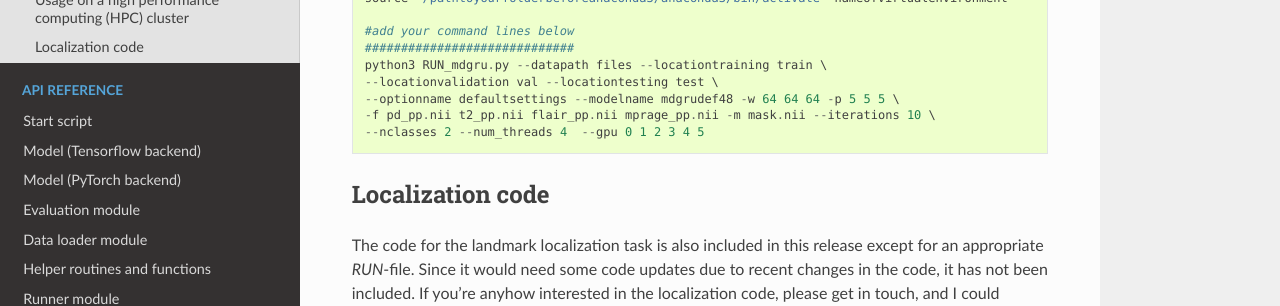
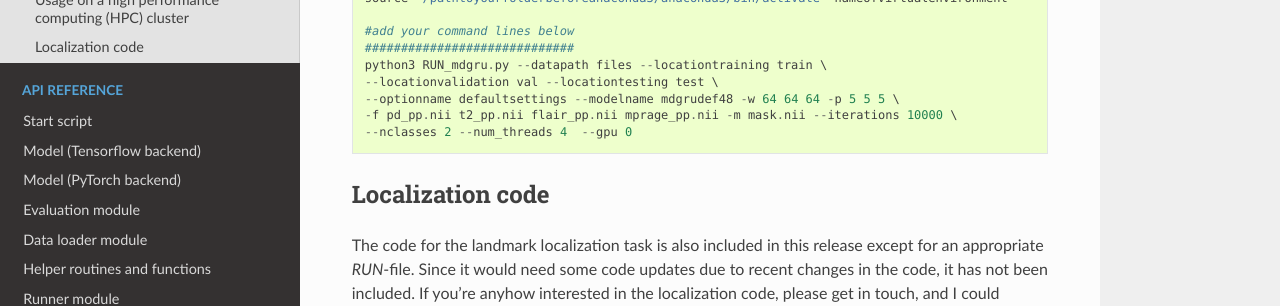
Before and after one commit to zubata88/mdgru, a Sphinx documentation site: the page built from docs/how_to_use.rst, in a window 1280 px wide and 900 px high, scrolled down 4922 px. Shown: the part 357-663 px from the top of the window. Built offline with Sphinx 7.4.7 and the Read the Docs theme 2.0.0, drawn with Linux system fonts in a browser that asks for light colours.

Commit message:
Update how_to_use.rst

```diff
--- a/docs/how_to_use.rst
+++ b/docs/how_to_use.rst
@@ -272,8 +272,8 @@ When using the code on a HPC cluster, make sure to set the GPU IDs. Copy the RUN
     python3 RUN_mdgru.py --datapath files --locationtraining train \
     --locationvalidation val --locationtesting test \
     --optionname defaultsettings --modelname mdgrudef48 -w 64 64 64 -p 5 5 5 \
-    -f pd_pp.nii t2_pp.nii flair_pp.nii mprage_pp.nii -m mask.nii --iterations 10 \
-    --nclasses 2 --num_threads 4  --gpu 0 1 2 3 4 5
+    -f pd_pp.nii t2_pp.nii flair_pp.nii mprage_pp.nii -m mask.nii --iterations 10000 \
+    --nclasses 2 --num_threads 4  --gpu 0
 
 Localization code
 -----------------
```
